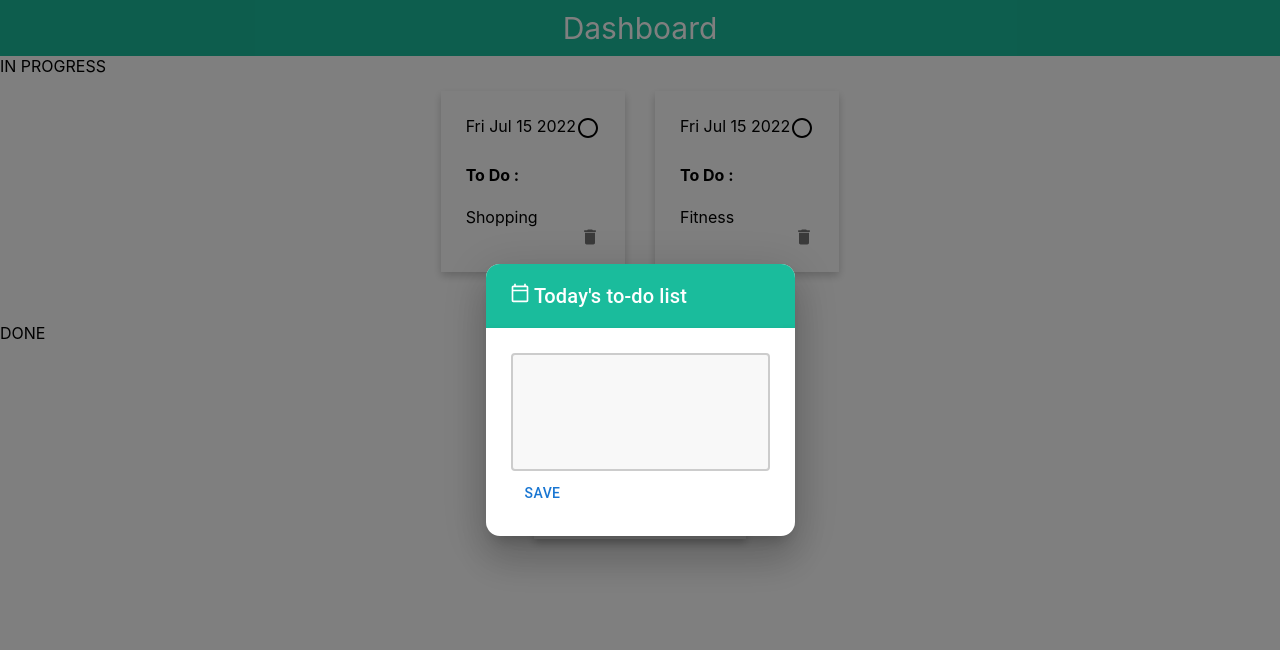
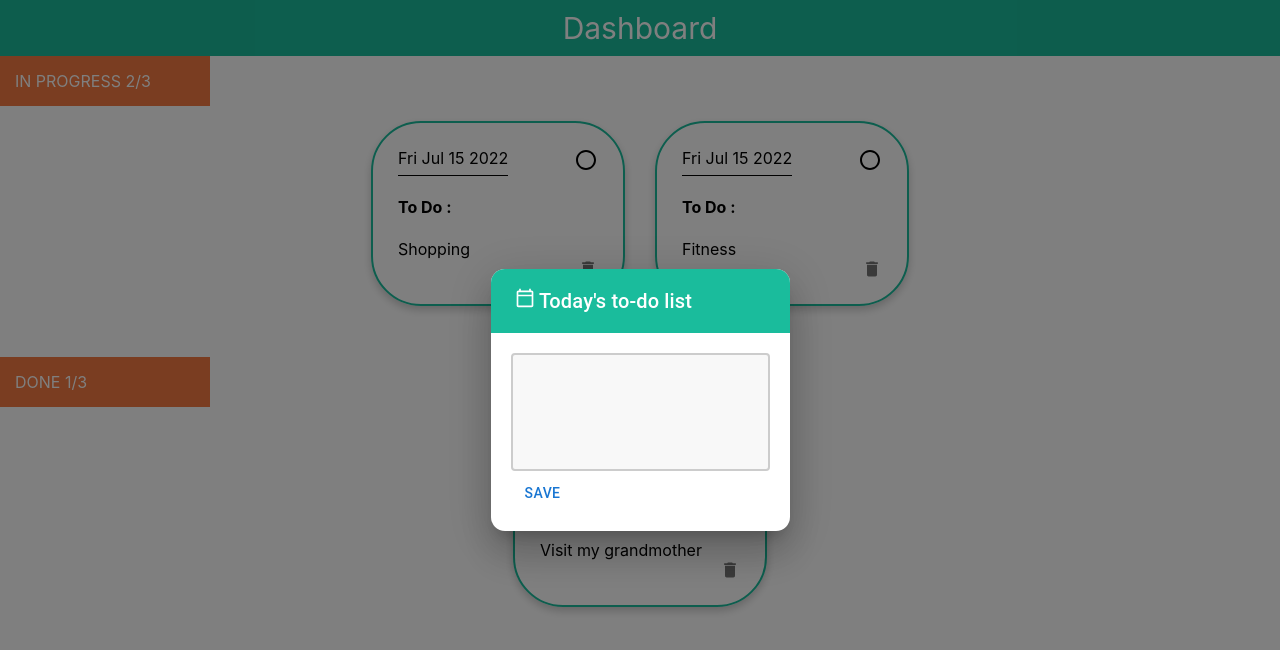
Before and after one commit to NatalijaKostovska/todo-notes-app, a React (Create React App) app: page / in a window 1280 px wide. Both pictures are taken after a click on the button "ADD NOTE". Shown: the top 650 px of the page. Built offline with nearby package versions, Linux system fonts and the light colour scheme.

Commit message:
sort card + update style

```diff
--- a/src/components/Card/Card.js
+++ b/src/components/Card/Card.js
@@ -26,7 +26,7 @@ function Card({
             <div className="card" onClick={() => setOpen(true)}>
                 <div className="container">
                     <div className='card-header'>
-                        <span>
+                        <span className='date'>
                             {date}
                         </span>
                         <span onClick={() => handleStatus(item)}>
--- a/src/components/Card/styles.css
+++ b/src/components/Card/styles.css
@@ -2,6 +2,9 @@
     box-shadow: 0 4px 8px 0 rgba(0, 0, 0, 0.2);
     transition: 0.3s;
     padding: 25px;
+    border: 2px solid #1abc9c;
+    border-radius: 50px;
+    min-width: 200px;
 }
 
 .card:hover {
@@ -28,3 +31,7 @@ textarea {
     display: flex;
     justify-content: space-between;
 }
+
+.date {
+    border-bottom: 0.5px solid black;
+}
--- a/src/pages/Dashboard.js
+++ b/src/pages/Dashboard.js
@@ -11,23 +11,25 @@ function Dashboard() {
 
     const [open, setOpen] = React.useState(false);
     const [value, setValue] = useState('');
-    let randomId = uuidv4();
 
     let cards = [
         {
             id: uuidv4(),
             text: 'Shopping',
-            status: 'Undone'
+            status: 'Undone',
+            sortNumber: 1
         },
         {
             id: uuidv4(),
             text: 'Fitness',
-            status: 'Undone'
+            status: 'Undone',
+            sortNumber: 2
         },
         {
             id: uuidv4(),
             text: 'Visit my grandmother',
-            status: 'Done'
+            status: 'Done',
+            sortNumber: 3
         }
     ];
 
@@ -42,7 +44,8 @@ function Dashboard() {
     };
 
     const handleSave = () => {
-        setArrayOfCards(cards => [...cards, { id: randomId, text: value, status: 'Undone' }])
+        setArrayOfCards(cards => [...cards, { id: uuidv4(), text: value, status: 'Undone', sortNumber: cards.length + 1 }]);
+        setOpen(false);
     };
 
     const handleStatus = (item) => {
@@ -70,15 +73,27 @@ function Dashboard() {
     const handleOnTextboxChange = (newCard) => {
         let arrOfCards = arrayOfCards.filter(card => card.id !== newCard.id)
         arrOfCards.push(newCard);
-        setArrayOfCards(arrOfCards);
+        let arr = arrOfCards.sort((a, b) => a.sortNumber - b.sortNumber);
+        setArrayOfCards(arr);
     }
+
     const handleRemove = (item) => {
         setArrayOfCards(arrayOfCards => arrayOfCards.filter(card => { return card.id !== item.id }));
     }
+
+    let doneTasks = arrayOfCards.filter(item => {
+        return item.status === 'Done'
+    })
+
+
+    let unDoneTasks = arrayOfCards.filter(item => {
+        return item.status === 'Undone'
+    })
     return (
         <div className='dashboard'>
             <Header />
-            IN PROGRESS
+            <span className='main-text'>IN PROGRESS {unDoneTasks.length === 0 ? 'You completed the tasks.' :
+                unDoneTasks.length + '/' + arrayOfCards.length}</span>
             <div className='cards'>
                 {
                     arrayOfCards?.length === 0 ?
@@ -101,15 +116,18 @@ function Dashboard() {
             <div className='button'>
                 <Button
                     onClick={handleClickOpen}
-                    variant="contained" >
-                    Add Note </Button>
+                    variant="contained"
+                    sx={{ borderRadius: '50px', backgroundColor: '#1abc9c' }}
+                >
+                    Add Note
+                </Button>
             </div>
             <SimpleDialog
                 open={open}
                 onClose={handleClose}
                 title={'Today\'s to-do list'}
             >
-                <div className="card">
+                <div className="popup-card">
                     <div className="container">
                         <form className='form'>
                             <TextareaAutosize
@@ -125,7 +143,8 @@ function Dashboard() {
                     </Button>
                 </div>
             </SimpleDialog>
-            DONE
+            <span className='main-text'>
+                DONE {doneTasks.length + '/' + arrayOfCards.length} </span>
             < div className='cards' >
                 {
                     arrayOfCards.filter(item => {
@@ -133,7 +152,6 @@ function Dashboard() {
                     })
                         .map((item) =>
                             <div key={item.id}>
-                                {console.log(item, arrayOfCards)}
                                 <Card
                                     item={item}
                                     handleRemove={() => handleRemove(item)}
--- a/src/pages/styles.css
+++ b/src/pages/styles.css
@@ -6,6 +6,7 @@
 }
 
 .dashboard {
+    display: flex;
     flex-direction: column;
 }
 
@@ -18,3 +19,16 @@
     justify-content: flex-start;
     justify-content: center;
 }
+
+.popup-card {
+    padding: 20px;
+}
+
+.main-text {
+    background-color: #f57b42;
+    color: white;
+    justify-content: center;
+    padding: 15px;
+    width: 180px;
+    /* border-radius: 50px; */
+}
```
